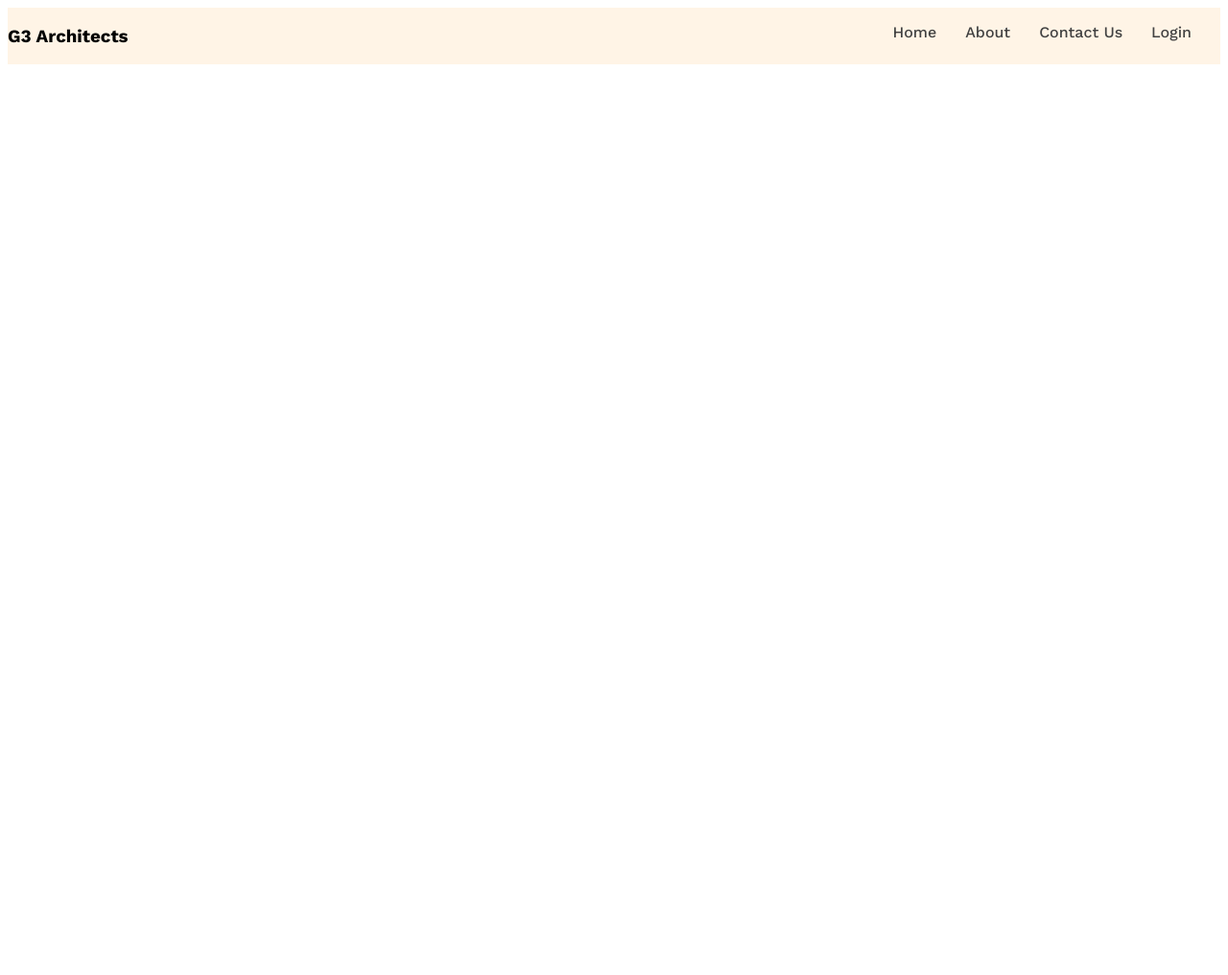
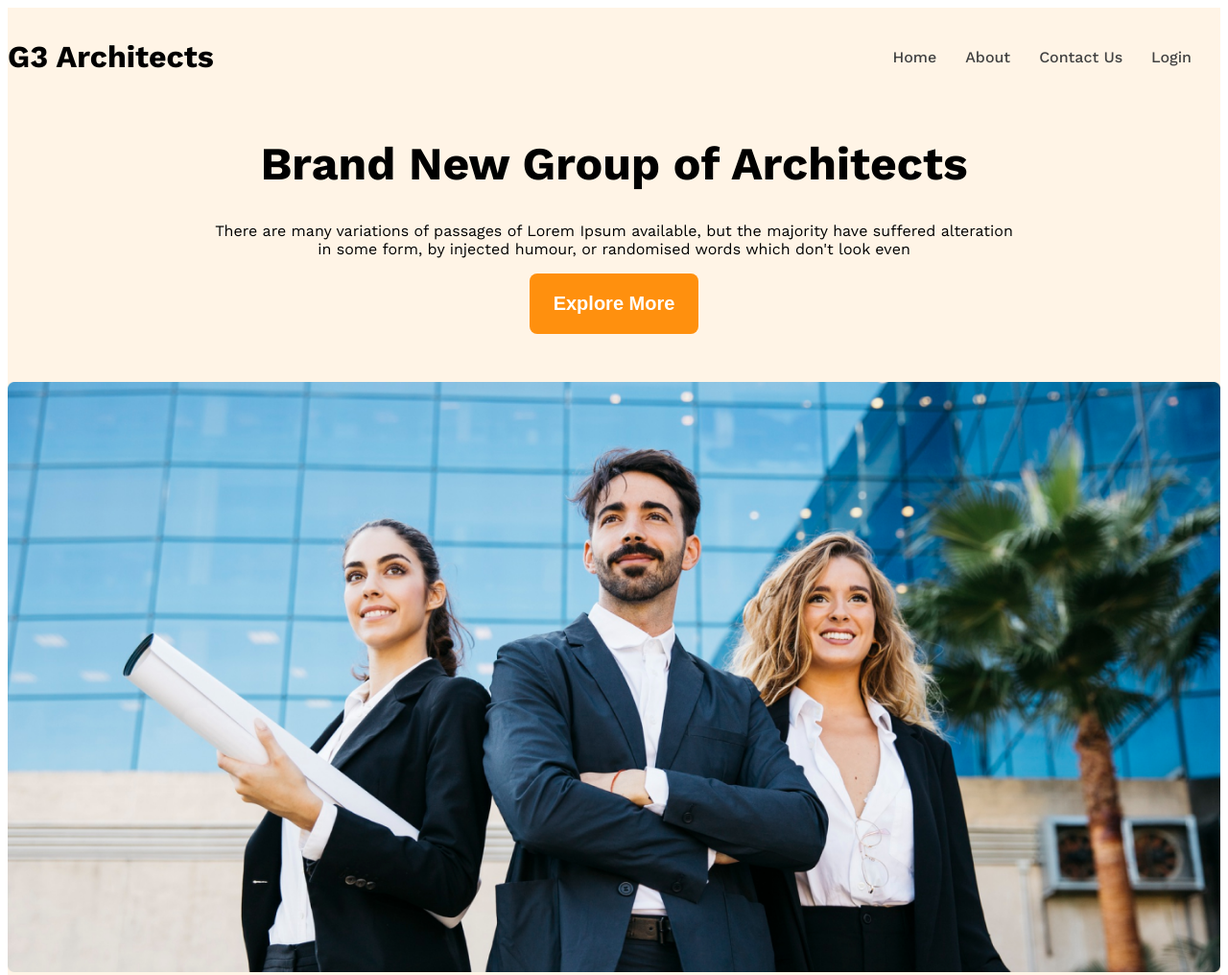
Before and after one commit to prodip36/g3-architects, a plain HTML site: page index.html in a window 1280 px wide. Shown: the top 1016 px of the page at 96% size. Before the commit the page ends 800 px from the top, so only its background shows below. Drawn offline with nearby package versions, Linux system fonts and the light colour scheme.

Commit message:
banner content added

```diff
--- a/index.html
+++ b/index.html
@@ -20,7 +20,12 @@
           </ul>
         </nav>
         <div class="banner">
-
+           <div class="banner-content">
+            <h1 class="banner-title">Brand New Group of Architects </h1>
+            <p class="banner-description">There are many variations of passages of Lorem Ipsum available, but the majority have suffered alteration in some form, by injected humour, or randomised words which don't look even</p>
+            <button class="btn-primary">Explore More</button>
+           </div>
+            <img class="banner-img" src="images/banner.png" alt="">
         </div>
     </header>
 
--- a/styles/architects.css
+++ b/styles/architects.css
@@ -25,12 +25,27 @@
 .bg-light{
 background: rgba(255, 144, 14, 0.1);
 
+.btn-primary{
+  background-color: #FF900E;
+  color: white;
+  font-size: 1.25rem;
+  padding: 20px 25px;
+  font-weight: 600;
+  border: none;
+  border-radius: 8px;
+}
+
 }
 /* header styles */
 
 /* navbar styles */
+.brand{
+  font-weight: 700;
+  font-size: 2rem;
+}
 .navbar{
   justify-content: space-between;
+  align-items: center;
 }
 .nav-item{
 list-style: none;
@@ -45,3 +60,26 @@ margin-right: 30px;
   max-width: 1440px;
   margin: 0 auto;
 }
+
+/* banner related content */
+.banner-content{
+  max-width: 850px;
+  margin: 0 auto;
+  text-align: center;
+  margin-bottom: 50px;
+}
+.banner-title{
+  font-weight: 700;
+  font-size: 3rem;
+}
+.banner-img{
+  width: 100%;
+}
+
+
+/* responsive media query */
+@media screen and (max-width: 576px) {
+  .navbar, .nav-links{
+    flex-direction: column;
+  }
+}
```
